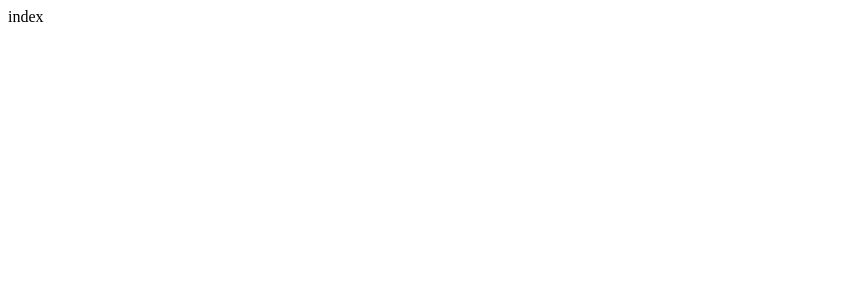
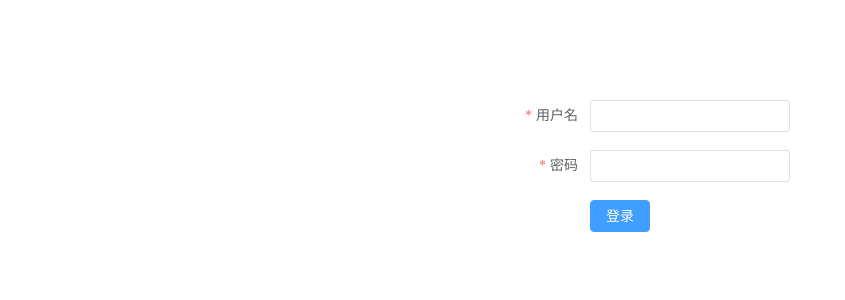
Before and after one commit to fangyaohui/screw-it-development-front, a Vue app: page / in a window 1280 px wide. Shown: the top 300 px of the page, without its empty margins (0-845 px from the left). Built offline with nearby package versions, Linux system fonts and the light colour scheme.

Commit message:
axios 封装

```diff
--- /dev/null
+++ b/src/api/user/register.ts
@@ -0,0 +1,31 @@
+import request from '@/utils/axios'
+
+const REQUEST_ORIGIN = '/user'
+
+export const registerUserApi = (data): Promise<IResponse> => {
+    return request({
+        url: REQUEST_ORIGIN + '/test',
+        methods: "GET",
+        data
+    })
+}
+
+// export const addSingleUserApi = (data): Promise<IResponse> => {
+//     return request.post({
+//         url: REQUEST_ORIGIN + '/user/addSingleUser',
+//         data
+//     })
+// }
+//
+// export const getUserDetailApi = (params): Promise<IResponse> => {
+//     return request.get({
+//         url: REQUEST_ORIGIN + '/user/getRandomGuyInfo',
+//         params
+//     })
+// }
+//
+// export const deleteSingleUserApi = (params): Promise<IResponse> => {
+//     return request.delete({
+//         url: REQUEST_ORIGIN + `/user/${params.userId}`
+//     })
+// }
--- a/src/main.ts
+++ b/src/main.ts
@@ -1,4 +1,6 @@
 import './assets/main.css'
+import axios from 'axios'
+
 
 import { createApp } from 'vue'
 import { createPinia } from 'pinia'
@@ -11,4 +13,5 @@ const app = createApp(App)
 app.use(createPinia())
 app.use(router)
 
+
 app.mount('#app')
--- /dev/null
+++ b/src/types/global.d.ts
@@ -0,0 +1,5 @@
+declare interface IResponse<T = any> {
+    code: string | number
+    msg: string
+    data: T extends any ? T : T & any
+}
--- /dev/null
+++ b/src/utils/axios/index.ts
@@ -0,0 +1,67 @@
+import axios from 'axios'
+
+
+const request = axios.create({
+    //基础路径
+    baseURL: '/screw', //基础路径上会携带/api
+    timeout: 5000, //超时的时间
+    headers:{
+        "Content-type": "application/json;charset=UTF-8",
+        "Host":"weather.cma.cn",
+    }
+
+})
+
+request.interceptors.request.use((config) => {
+    // 1.获取用户相关的小仓库:获取仓库内部token,登录成功以后携带给服务器
+    //const userStore = useUserStore()
+    //if (userStore.token) {
+    //config.headers.token = userStore.token
+    //config配置对象,headers属性请求头,经常给服务器端携带公共参数
+    //}
+
+    // 2.也可在此处对是否有token进行拦截
+
+    //返回配置对象，必须返回，否则发不出请求
+    return config
+})
+
+
+request.interceptors.response.use(
+    (response) => {
+        //成功回调
+        //简化数据
+        return response.data
+        //未简化
+        // return Promise.resolve(response.data)
+    },
+    (error) => {
+        //失败回调:处理http网络错误的
+        //定义一个变量:存储网络错误信息
+        let message = ''
+        //http状态码
+        const status = error.response.status
+        switch (status) {
+            case 401:
+                message = 'TOKEN过期'
+                break
+            case 403:
+                message = '无权访问'
+                break
+            case 404:
+                message = '请求地址错误'
+                break
+            case 500:
+                message = '服务器出现问题'
+                break
+            default:
+                message = '网络出现问题'
+                break
+        }
+        //可在此处引入UI进行错误提示
+        console.log("报错",message)
+        return Promise.reject(error)
+    },
+)
+
+export default request
--- a/src/views/Index/Index.vue
+++ b/src/views/Index/Index.vue
@@ -1,16 +1,97 @@
 <template>
-
-  <div>
-    index
+  <div class="login-form">
+    <el-form
+        :model="form"
+        :rules="rules"
+        ref="loginForm"
+        label-width="100px"
+        class="demo-ruleForm"
+    >
+      <el-form-item label="用户名" prop="username">
+        <el-input
+            v-model="form.username"
+            type="text"
+            autocomplete="off"
+        ></el-input>
+      </el-form-item>
+      <el-form-item label="密码" prop="password">
+        <el-input
+            v-model="form.password"
+            type="password"
+            autocomplete="off"
+        ></el-input>
+      </el-form-item>
+      <el-form-item>
+        <el-button type="primary" @click="submitForm">
+          登录
+        </el-button>
+      </el-form-item>
+    </el-form>
   </div>
 </template>
 
-<script>
-export default {
-  name: "Index"
-}
+<script setup>
+import { ref, reactive, nextTick } from 'vue';
+import { ElMessage, ElForm } from 'element-plus';
+
+// 表单数据
+const form = reactive({
+  username: '',
+  password: '',
+});
+
+// 表单验证规则
+const rules = reactive({
+  username: [
+    { required: true, message: '请输入用户名', trigger: 'blur' },
+  ],
+  password: [
+    { required: true, message: '请输入密码', trigger: 'blur' },
+  ],
+});
+
+// 登录表单的引用
+const loginForm = ref(null);
+
+// 提交表单
+const submitForm = async () => {
+  try {
+    await loginForm.value.validate();
+    // 假设使用axios发送请求
+    const response = await fetch('/api/login', {
+      method: 'POST',
+      headers: {
+        'Content-Type': 'application/json',
+      },
+      body: JSON.stringify(form),
+    });
+    const data = await response.json();
+    if (response.ok) {
+      ElMessage.success('登录成功');
+      // 处理登录成功的逻辑，如跳转等
+    } else {
+      ElMessage.error(data.message || '登录失败');
+    }
+  } catch (error) {
+    ElMessage.error('表单验证失败');
+  }
+};
+
+// 表单验证
+const validateForm = () => {
+  loginForm.value.validate((valid) => {
+    if (valid) {
+      submitForm();
+    } else {
+      ElMessage.error('表单验证失败');
+    }
+  });
+};
 </script>
 
 <style scoped>
-
+.login-form {
+  width: 300px;
+  margin: 100px auto 0;
+}
 </style>
--- a/src/views/Register/Register.vue
+++ b/src/views/Register/Register.vue
@@ -1,8 +1,8 @@
 <template>
   <div class="register-container">
-    <el-form :model="form" ref="form" label-width="120px" class="register-form">
+    <el-form :model="form" ref="formRef" label-width="120px" class="register-form">
       <el-form-item label="用户名" prop="username" :rules="[{ required: true, message: '请输入用户名', trigger: 'blur' }]">
-        <el-input v-model="form.username" placeholder="请输入用户名" class="custom-input"></el-input>
+        <el-input v-model="form.username" placeholder="请输入用户名"></el-input>
       </el-form-item>
       <el-form-item label="密码" prop="password" :rules="[{ required: true, message: '请输入密码', trigger: 'blur' }]">
         <el-input type="password" v-model="form.password" placeholder="请输入密码" class="custom-input"></el-input>
@@ -29,34 +29,36 @@
   </div>
 </template>
 
-<script>
-export default {
-  data() {
-    return {
-      form: {
+<script setup>
+
+import { reactive, ref } from 'vue';
+import {registerUserApi} from "@/api/user/register";
+
+const form = reactive({
   username: '',
   password: '',
   confirmPassword: '',
   email: '',
   phone: '',
   captcha: ''
-      }
+});
+
+const formRef = ref(null);
+
+const onSubmit = () => {
+  console.log(form.username);
+  registerUserApi("fasdfasd")
+  // formRef.value.validate((valid) => {
+  //   if (valid) {
+  //     console.log('表单验证通过');
+  //     // 提交注册信息
+  //   } else {
+  //     console.log('表单验证失败');
+  //     return false;
+  //   }
+  // });
 };
-  },
-  methods: {
-    onSubmit() {
-      this.$refs.form.validate((valid) => {
-        if (valid) {
-          console.log('表单验证通过');
-          // 提交注册信息
-        } else {
-          console.log('表单验证失败');
-          return false;
-        }
-      });
-    }
-  }
-};
+
 </script>
 
 <style scoped>
--- a/vite.config.ts
+++ b/vite.config.ts
@@ -22,7 +22,16 @@ export default defineConfig({
   server: {
     host: '0.0.0.0', // 这个用于启动
     port: 8092, // 指定启动端口
-    open: true //启动后是否自动打开浏览器
+    open: true, //启动后是否自动打开浏览器
+    proxy:{
+      '/screw':{
+        target: 'http://localhost:51234',
+        changeOrigin: true,
+        secure: false, // 如果是https接口，需要配置这个参数
+        // agent: new http.Agent(),
+        rewrite:(path)=>path.replace(/^\/screw/,'') //api替换为'',
+      }
+    }
   },
   resolve: {
     alias: {
```
Lines whose indentation alone changed are shown as unchanged.
